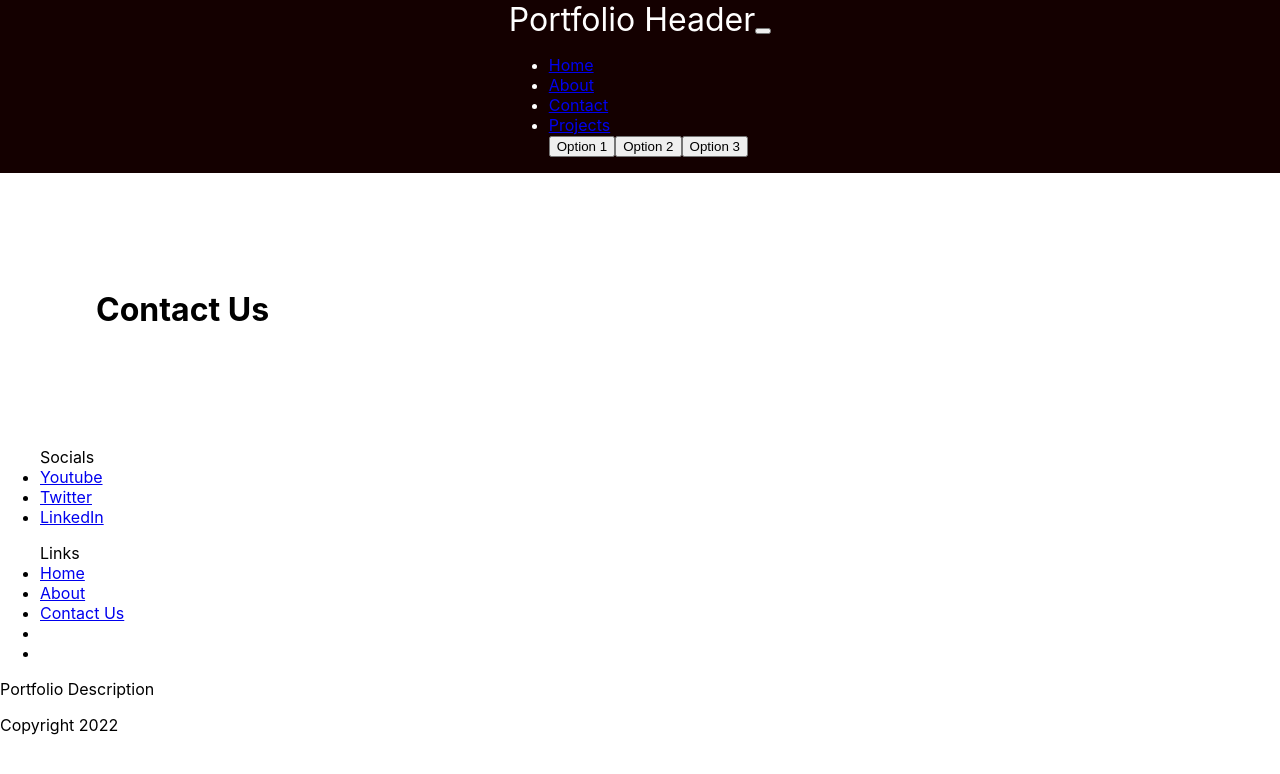
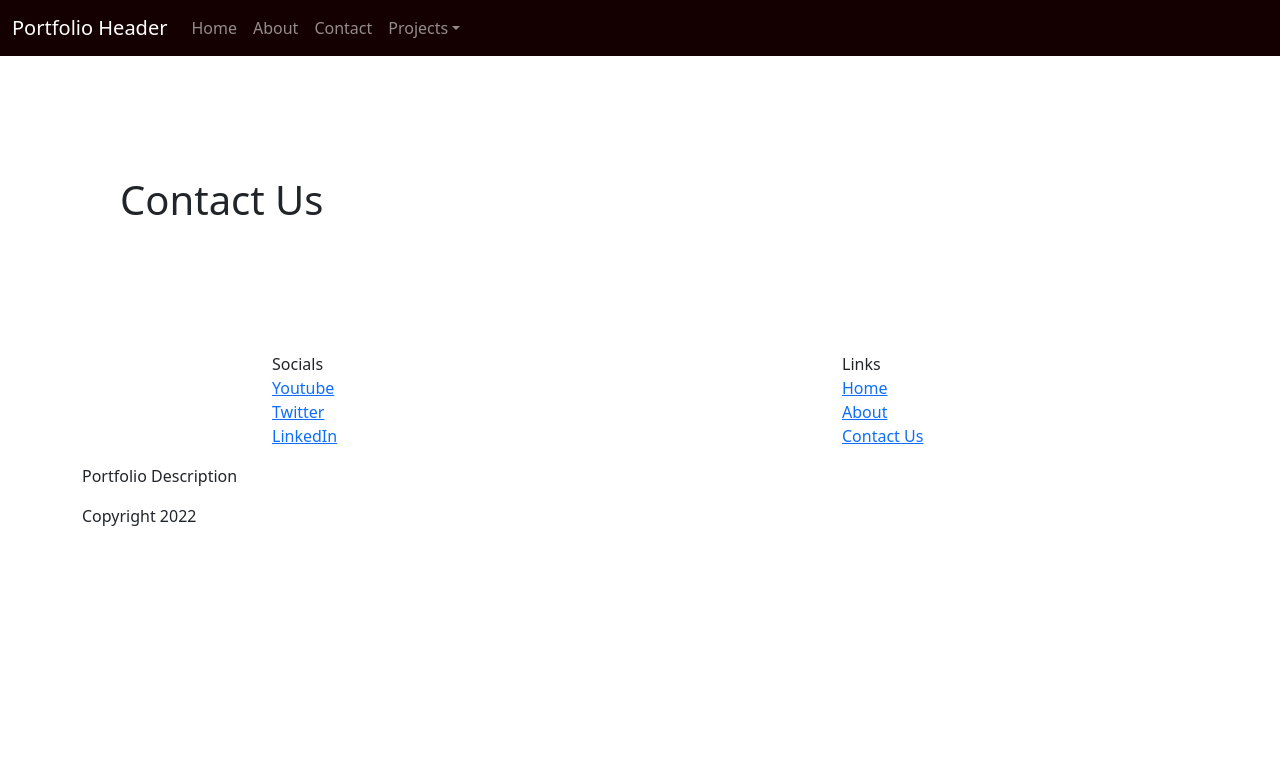
Before and after one commit to RonnygoBOOM/Portfolio-Website, a React (Create React App) app: page /contact in a window 1280 px wide. Shown: the top 774 px of the page. Built offline with nearby package versions, Linux system fonts and the light colour scheme.

Commit message:
added bootstrap and adjusted css and bootstrap values

```diff
--- a/package.json
+++ b/package.json
@@ -7,6 +7,8 @@
     "@testing-library/react": "^13.1.1",
     "@testing-library/user-event": "^13.5.0",
     "bootstrap": "^5.1.3",
+    "bootstrap-social": "^5.1.1",
+    "font-awesome": "^4.7.0",
     "react": "^18.1.0",
     "react-bootstrap": "^2.3.1",
     "react-dom": "^18.1.0",
--- a/src/App.css
+++ b/src/App.css
@@ -1,6 +1,3 @@
-.App {
-
-}
 
 .navbar {
   margin: 0em;
--- a/src/components/FooterComponent.js
+++ b/src/components/FooterComponent.js
@@ -5,12 +5,10 @@ import { Stack } from "react-bootstrap";
 function Footer() {
   return (
     <>
-      <div>
-        <Stack>
-          <div>
-            <Row>
-              <Col>
-                <ul>
+      <div className="container">
+          <div className="row">
+              <div className="col col-4 offset-2">
+                <ul className="list-unstyled">
                   Socials
                   <li>
                     <a href="#">Youtube</a>
@@ -22,9 +20,9 @@ function Footer() {
                     <a href="#">LinkedIn</a>
                   </li>
                 </ul>
-              </Col>
-              <Col>
-                <ul>
+              </div>
+              <div className="col col-4 offset-2">
+                <ul className="list-unstyled">
                   Links
                   <li>
                     <a href="/">Home</a>
@@ -38,8 +36,7 @@ function Footer() {
                   <li></li>
                   <li></li>
                 </ul>
-              </Col>
-            </Row>
+              </div>
           </div>
           <div>
             <p>
@@ -47,7 +44,6 @@ function Footer() {
             </p>
             <p>Copyright 2022</p>
           </div>
-        </Stack>
       </div>
     </>
   );
--- a/src/components/HeaderComponent.js
+++ b/src/components/HeaderComponent.js
@@ -1,27 +1,22 @@
 import React from 'react';
-import {Navbar, Collapse, NavbarBrand, NavbarToggler, Nav, NavItem, NavLink, UncontrolledDropdown, Dropdown, DropdownToggle, DropdownMenu, DropdownItem} from 'reactstrap';
+import {Navbar, Collapse, NavbarBrand, NavbarToggler, Nav, NavItem, NavLink, UncontrolledDropdown, DropdownToggle, DropdownMenu, DropdownItem} from 'reactstrap';
 
 function Header() {
 
     const [navCollapse, setNavCollapse] = React.useState(false)
-    const [dropDownOpen, setDropDownOpen] = React.useState(false)
 
     function toggleNavbarCollapse() {
         setNavCollapse(prev => !prev)
     }
 
-    function toggleDropDown() {
-        setDropDownOpen(prev => !prev)
-    }
-
     return (
         <>
-        <Navbar color="faded" light expand="md">
+        <Navbar dark sticky="top" expand="md">
             {/* <img className="logo" src="/images/cardano-ada-logo.png"></img>
             <h1>cnftTOP</h1> */}
             <NavbarBrand>Portfolio Header</NavbarBrand>
             <NavbarToggler onClick={toggleNavbarCollapse} />
-            <Collapse navCollapse={navCollapse} navbar>
+            <Collapse isOpen={navCollapse} navbar>
                 <Nav className="ml-auto" navbar>
                     <NavItem>
                         <NavLink href="/">Home</NavLink>
@@ -32,7 +27,7 @@ function Header() {
                     <NavItem>
                         <NavLink href="/contact">Contact</NavLink>
                     </NavItem>
-                    <Dropdown nav isOpen={dropDownOpen} toggle={toggleDropDown}>
+                    <UncontrolledDropdown>
                         <DropdownToggle nav caret>
                             Projects
                         </DropdownToggle>
@@ -47,7 +42,7 @@ function Header() {
                                 Option 3
                             </DropdownItem>
                         </DropdownMenu>
-                    </Dropdown>
+                    </UncontrolledDropdown>
 
                 </Nav>
             </Collapse>
--- a/src/index.js
+++ b/src/index.js
@@ -3,6 +3,9 @@ import ReactDOM from 'react-dom/client';
 import './index.css';
 import App from './App';
 import reportWebVitals from './reportWebVitals';
+import 'font-awesome/css/font-awesome.css';
+import 'bootstrap-social/bootstrap-social.css';
+import 'bootstrap/dist/css/bootstrap.min.css';
 
 const root = ReactDOM.createRoot(document.getElementById('root'));
 root.render(
```
Also changed, not shown: 1 other file (tests, documents, lock files or other folders).
